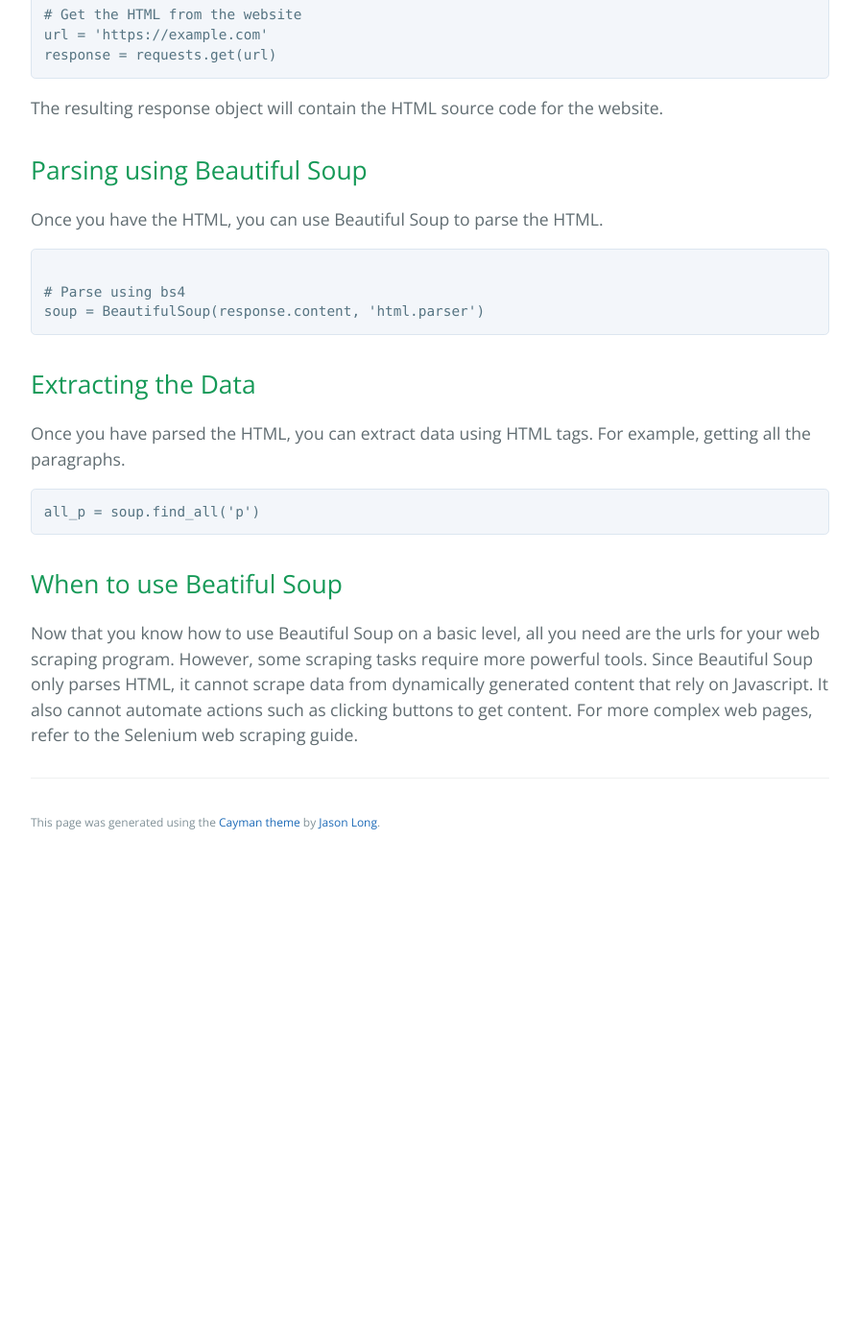
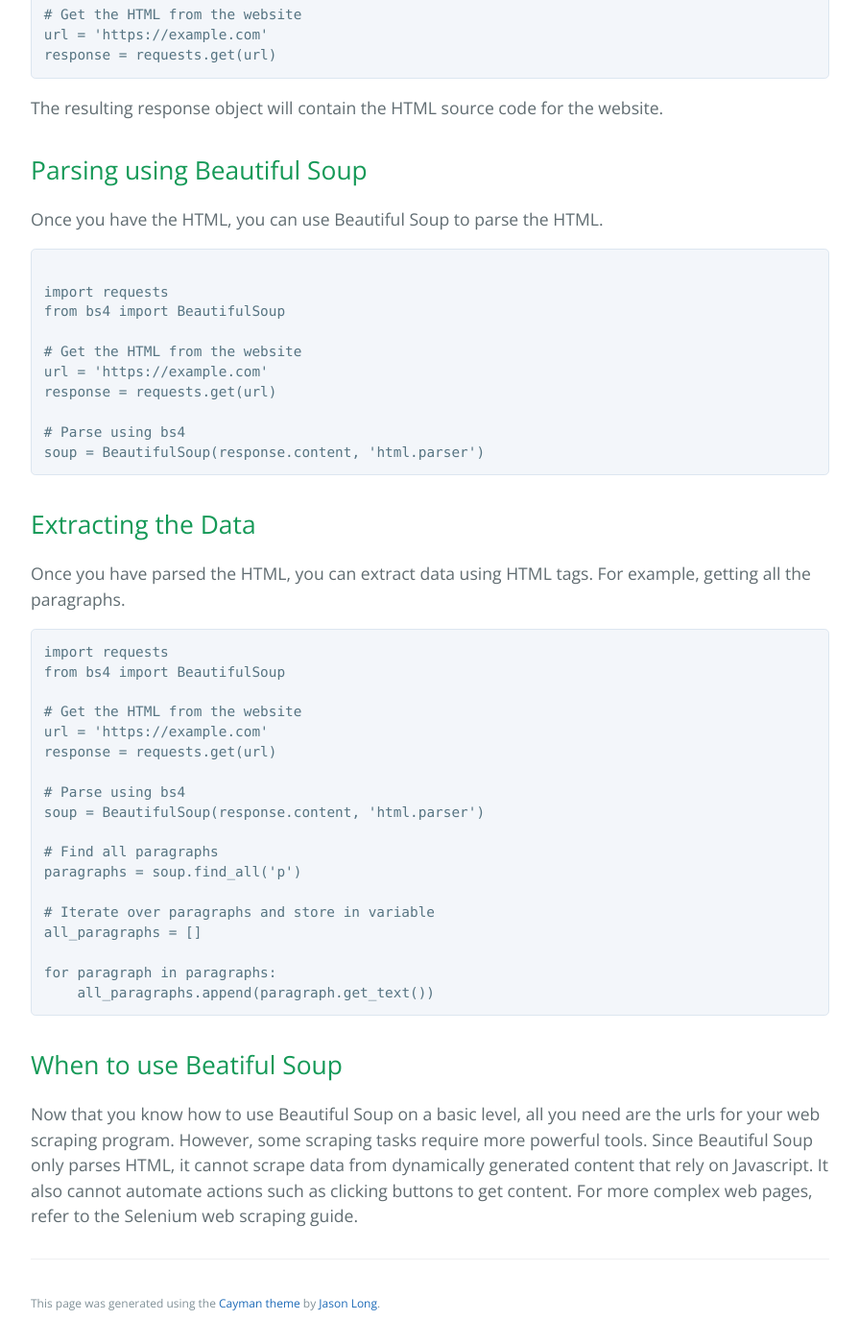
Before and after one commit to learning-software-engineering/learning-software-engineering.github.io, a Jekyll site: the page built from Topics/Tech_Stacks/BeautifulSoup.md, in a window 1280 px wide and 1400 px high, scrolled down 1003 px. Shown: the whole window at 96% size, without its empty margins (192-1087 px from the left). Built offline with Jekyll 4.4.1, drawn with Linux system fonts in a browser that asks for light colours; our own code applies the rules of GitHub Pages for plain Markdown files; before the commit the page ends 1902 px from its top, so only the background shows below that.

Commit message:
Updated code snippets for consistency

````diff
--- a/Topics/Tech_Stacks/BeautifulSoup.md
+++ b/Topics/Tech_Stacks/BeautifulSoup.md
@@ -29,6 +29,13 @@ The resulting response object will contain the HTML source code for the website.
 Once you have the HTML, you can use Beautiful Soup to parse the HTML.
 ```python
 
+import requests
+from bs4 import BeautifulSoup
+
+# Get the HTML from the website
+url = 'https://example.com'
+response = requests.get(url)
+
 # Parse using bs4
 soup = BeautifulSoup(response.content, 'html.parser')
 ```
@@ -37,7 +44,24 @@ soup = BeautifulSoup(response.content, 'html.parser')
 Once you have parsed the HTML, you can extract data using HTML tags. For example, getting all the paragraphs.
 
 ```python
-all_p = soup.find_all('p')
+import requests
+from bs4 import BeautifulSoup
+
+# Get the HTML from the website
+url = 'https://example.com'
+response = requests.get(url)
+
+# Parse using bs4
+soup = BeautifulSoup(response.content, 'html.parser')
+
+# Find all paragraphs
+paragraphs = soup.find_all('p')
+
+# Iterate over paragraphs and store in variable
+all_paragraphs = []
+
+for paragraph in paragraphs:
+    all_paragraphs.append(paragraph.get_text())
 ```
 
 ## When to use Beatiful Soup
````
